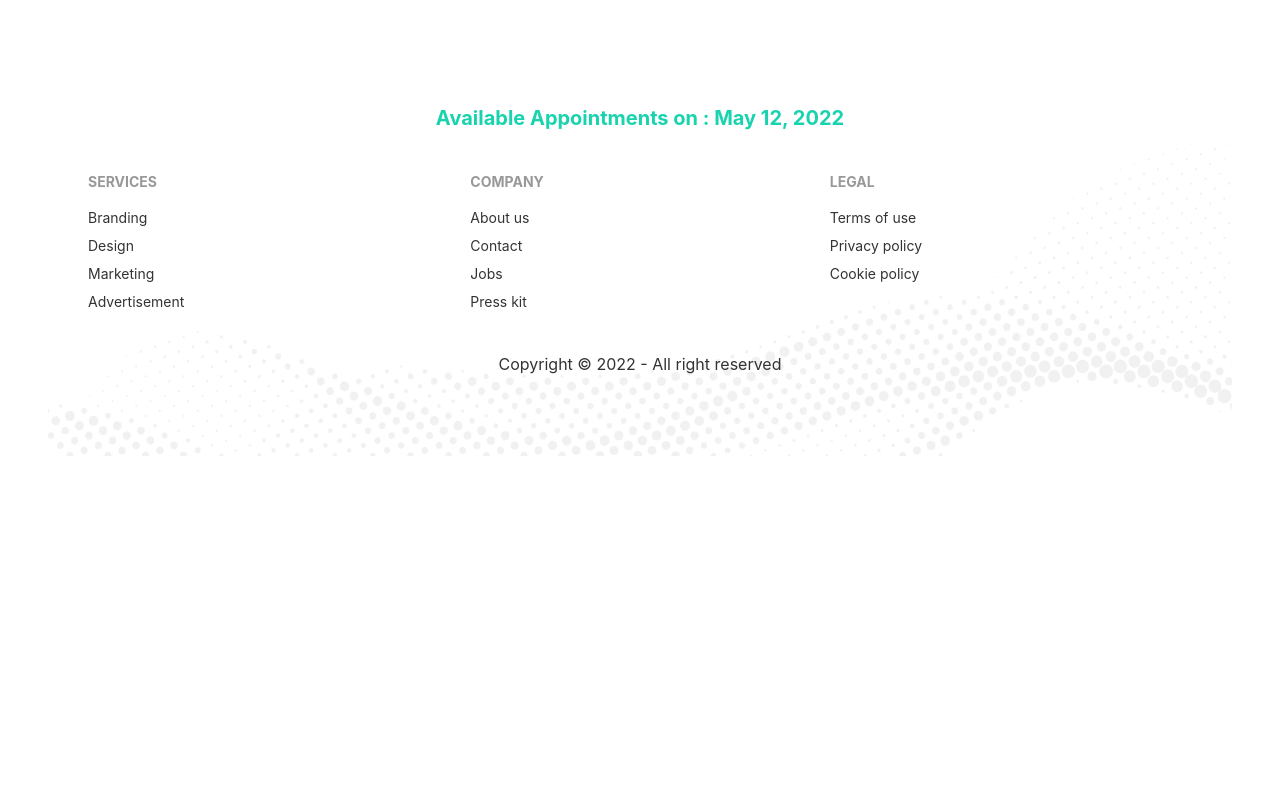
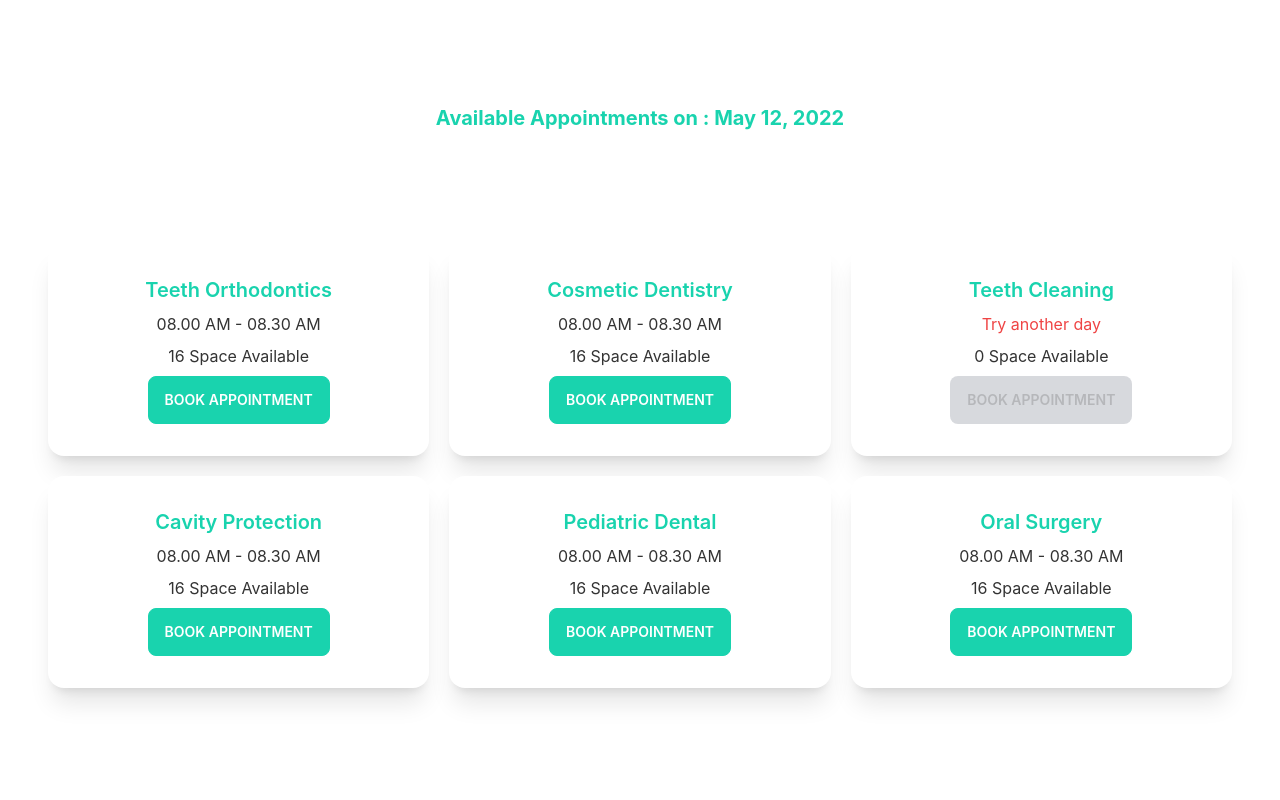
Before and after one commit to provashish95/doctors-portal-client, a React (Create React App) app: page /appointment in a window 1280 px wide. Shown: the part 760-1560 px from the top of the page. Before the commit the page ends 1216 px from the top, so only its background shows below. Built offline with nearby package versions, Linux system fonts and the light colour scheme.

Commit message:
load data on ui cards

```diff
--- a/public/services.json
+++ b/public/services.json
@@ -46,24 +46,7 @@
   {
     "_id": 3,
     "name": "Teeth Cleaning",
-    "slots": [
-      "08.00 AM - 08.30 AM",
-      "08.30 AM - 09.00 AM",
-      "09.00 AM - 9.30 AM",
-      "09.30 AM - 10.00 AM",
-      "10.00 AM - 10.30 AM",
-      "10.30 AM - 11.00 AM",
-      "11.00 AM - 11.30 AM",
-      "11.30 AM - 12.00 AM",
-      "1.00 PM - 1.30 PM",
-      "1.30 PM - 2.00 PM",
-      "2.00 PM - 2.30 PM",
-      "2.30 PM - 3.00 PM",
-      "3.00 PM - 3.30 PM",
-      "3.30 PM - 4.00 PM",
-      "4.00 PM - 4.30 PM",
-      "4.30 PM - 5.00 PM"
-    ]
+    "slots": []
   },
   {
     "_id": 4,
--- a/src/Pages/Appointment/AvailableAppointments.js
+++ b/src/Pages/Appointment/AvailableAppointments.js
@@ -1,5 +1,6 @@
 import { format } from 'date-fns';
 import React, { useEffect, useState } from 'react';
+import Service from './Service';
 
 const AvailableAppointments = ({ date }) => {
     const [services, setServices] = useState([])
@@ -16,7 +17,11 @@ const AvailableAppointments = ({ date }) => {
     return (
         <div>
             <h4 className='text-xl text-secondary text-center font-bold'> Available Appointments on :  {format(date, 'PP')}</h4>
-            <div></div>
+            <div className='grid grid-cols-1 md:grid-cols-2 lg:grid-cols-3 gap-5 my-28'>
+                {
+                    services.map(service => <Service key={service._id} service={service}></Service>)
+                }
+            </div>
         </div>
     );
 };
--- /dev/null
+++ b/src/Pages/Appointment/Service.js
@@ -0,0 +1,27 @@
+import React from 'react';
+
+const Service = ({ service }) => {
+
+    const { name, slots } = service;
+
+    return (
+        <div className="card lg:max-w-lg bg-base-100 shadow-xl">
+            <div className="card-body text-center">
+                <h2 className="card-title text-secondary  mx-auto">{name}</h2>
+                <p>
+                    {
+                        slots.length
+                            ? <span >{slots[0]}</span>
+                            : <span className='text-red-500 text-center'>Try another day</span>
+                    }
+                </p>
+                <p>{slots.length} Space Available</p>
+                <div className="card-actions justify-center">
+                    <button disabled={slots.length === 0} className="btn btn-secondary uppercase text-white">Book Appointment</button>
+                </div>
+            </div>
+        </div>
+    );
+};
+
+export default Service;
```
